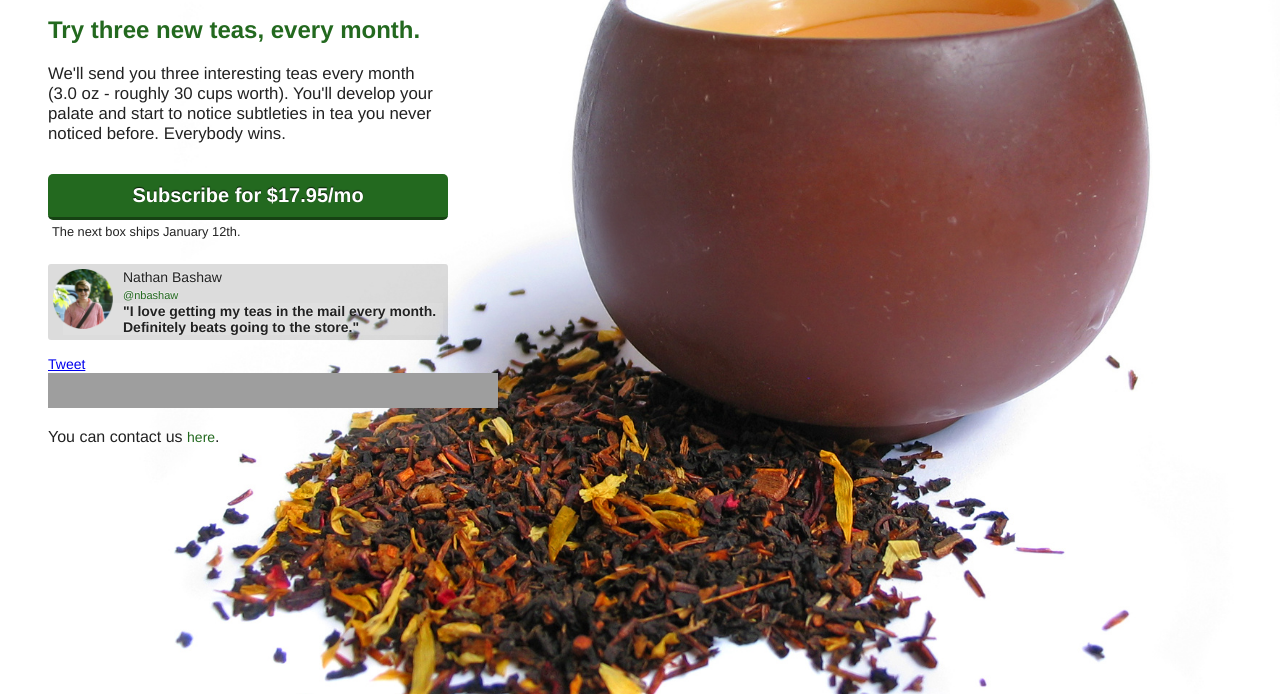
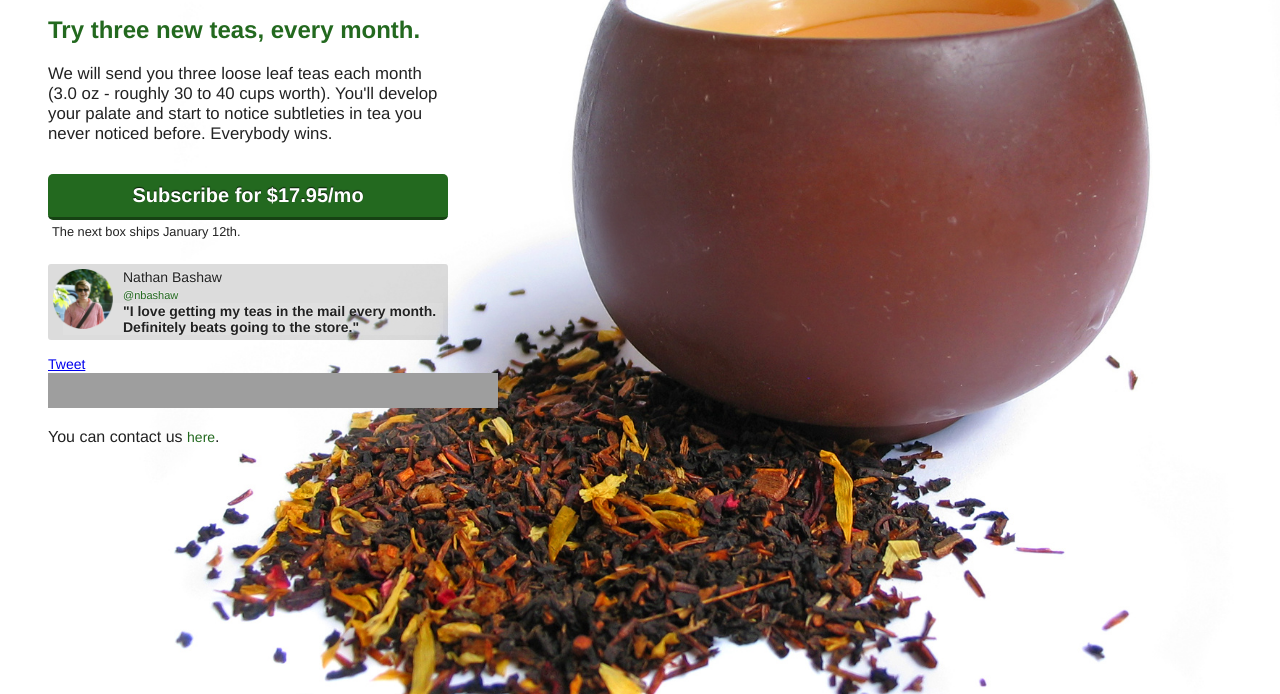
Before and after one commit to nwest/teabox, a plain HTML site: page public/index.html in a window 1280 px wide. Shown: the part 106-800 px from the top of the page. Drawn offline with nearby package versions, Linux system fonts and the light colour scheme; grey boxes are pictures that could not be loaded.

Commit message:
updated copy

```diff
--- a/public/index.html
+++ b/public/index.html
@@ -34,7 +34,7 @@
       <div id="content">
         <h1>Teabox.me</h1>
         <h2>Try three new teas, every month.</h2>
-        <p>We'll send you three interesting teas every month (3.0 oz - roughly 30 cups worth). You'll develop your palate and start to notice subtleties in tea you never noticed before. Everybody wins.</p>
+        <p>We will send you three loose leaf teas each month (3.0 oz - roughly 30 to 40 cups worth). You'll develop your palate and start to notice subtleties in tea you never noticed before. Everybody wins.</p>
         <a id="signup-button" href="http://goo.gl/3eMvU">Subscribe for $17.95/mo</a>
         <p id="ship">The next box ships January 12th.</p>
           <div id="testimonials">
```
